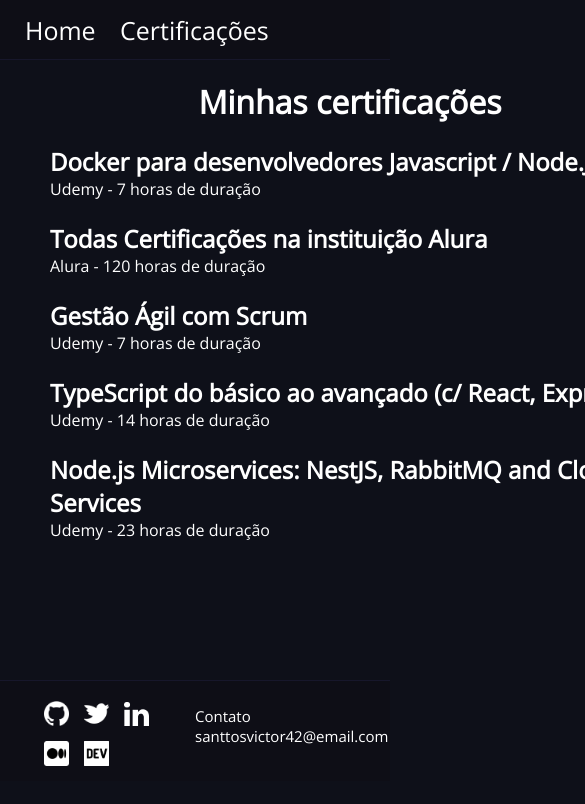
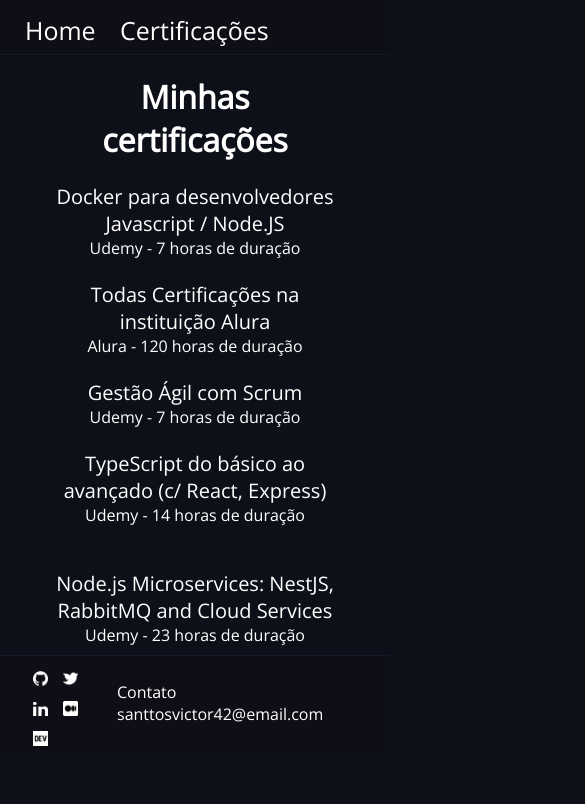
Before and after one commit to vitinhos67/mywebsite-spa, a Vue app: page /certificacoes in a window 390 px wide. Shown: the top 804 px of the page, 585 px wide, since content can reach past the window. Built offline with nearby package versions, Linux system fonts and the light colour scheme.

Commit message:
ajusted responsive css

```diff
--- a/src/App.vue
+++ b/src/App.vue
@@ -17,7 +17,7 @@
 
 <style>
 @import url("https://fonts.googleapis.com/css2?family=Ubuntu+Mono&display=swap");
-
+@import url("https://fonts.googleapis.com/css2?family=Lato:wght@100&family=Open+Sans:wght@300&display=swap");
 * {
   margin: 0;
   padding: 0;
@@ -25,6 +25,7 @@
 }
 
 body {
+  font-family: "Open Sans", sans-serif;
   background-color: #0e1019;
   color: white;
 }
--- a/src/components/CertificationsPage.vue
+++ b/src/components/CertificationsPage.vue
@@ -1,67 +1,67 @@
 <template>
-  <div class="container">
-    <div class="list-cert">
+  <div class="container-cert-pg">
     <h1>Minhas certificações</h1>
     <br />
 
     <div class="grid-cert">
       <span>
-          <h2>
+        <p>
           <a
             class="title"
             href="https://www.udemy.com/certificate/UC-da71dd69-7985-41bd-abed-749281f3bf53/"
             >Docker para desenvolvedores Javascript / Node.JS</a
           >
-          </h2>
-          <span class="instituicao">Udemy - 7 horas de duração</span> <br />
+        </p>
+        <p class="instituicao">Udemy - 7 horas de duração</p>
       </span>
       <br />
       <span>
-          <h2>
+        <p>
           <a
             class="title"
             href="https://cursos.alura.com.br/user/santtosvictor42/fullCertificate/70db4da6ee0f921e52f483d1e34b9bb7"
             >Todas Certificações na instituição Alura</a
           >
-          </h2>
-          <span class="instituicao">Alura - 120 horas de duração</span> <br />
+        </p>
+        <p class="instituicao">Alura - 120 horas de duração</p>
       </span>
       <br />
       <span>
-          <h2>
+        <p>
           <a
             class="title"
             href="https://www.udemy.com/certificate/UC-1c7703e5-ab17-4aa8-9e6b-8297a42cb18f/"
           >
             Gestão Ágil com Scrum</a
           >
-          </h2>
-          <span class="instituicao">Udemy - 7 horas de duração</span> <br />
+        </p>
+        <p class="instituicao">Udemy - 7 horas de duração</p>
       </span>
       <br />
       <span>
-          <h2>
+        <p>
           <a
             class="title"
             href="https://www.udemy.com/certificate/UC-a79cabbe-9419-496e-9b99-dae6897e8316/"
           >
             TypeScript do básico ao avançado (c/ React, Express)</a
           >
-          </h2>
-          <span class="instituicao">Udemy - 14 horas de duração</span> <br />
+        </p>
+        <p class="instituicao">Udemy - 14 horas de duração</p>
+        <br />
       </span>
       <br />
-        <span>
-          <h2>
+      <div style="word-wrap: break-word">
+        <p>
           <a
             class="title"
             href="https://www.udemy.com/certificate/UC-c854b809-c515-448c-875c-dc670547a38a/"
           >
             Node.js Microservices: NestJS, RabbitMQ and Cloud Services</a
           >
-          </h2>
-          <span class="instituicao">Udemy - 23 horas de duração</span> <br />
-        </span>
+        </p>
+        <p class="instituicao">Udemy - 23 horas de duração</p>
+        <br />
       </div>
     </div>
   </div>
@@ -76,30 +76,77 @@
 <style>
 @import url("https://fonts.googleapis.com/css2?family=Lato:wght@100&family=Open+Sans:wght@300&display=swap");
 
-.container {
+.container-cert-pg {
   font-family: "Open Sans", sans-serif;
   margin: 0 auto;
-  width: 700px;
-  height: 620px;
+  width: 100%;
+  word-wrap: break-word;
+  height: 540px;
 }
 
-.container h1 {
+.container-cert-pg h1 {
   padding-top: 20px;
   text-align: center;
 }
 
-.list-cert {
-  text-align: center;
+.grid-cert {
+  width: 250px;
+  margin: 0 auto;
+}
+@media screen and (min-width: 800px) and (max-width: 1200px) {
+  .title {
+    font-size: 25px;
+  }
+  .container-cert-pg {
+    height: 700px;
   }
 
   .grid-cert {
     width: 600px;
-  text-align: left;
     margin: 0 auto;
-  overflow: hidden;
+  }
 }
 
-h3 .title {
-  text-decoration: dotted;
+@media screen and (min-width: 700px) and (max-width: 799px) {
+}
+
+@media screen and (min-width: 600px) and (max-width: 699px) {
+  .title {
+    font-size: 30px;
+  }
+  .container-cert-pg {
+    height: 1100px;
+  }
+}
+@media screen and (min-width: 500px) and (max-width: 599px) {
+  .title {
+    font-size: 30px;
+  }
+  .container-cert-pg {
+    height: 1100px;
+  }
+}
+@media screen and (min-width: 400px) and (max-width: 499px) {
+  .title {
+    font-size: 30px;
+  }
+  .container-cert-pg {
+    height: 1100px;
+  }
+}
+@media screen and (min-width: 300px) and (max-width: 399px) {
+  .container-cert-pg {
+    width: 300px;
+    text-align: center;
+    height: 600px;
+  }
+  .grid-cert {
+    width: 280px;
+    margin: 0 auto;
+  }
+
+  .title {
+    font-size: 20px;
+  }
 }
 </style>
--- a/src/components/FooterVue.vue
+++ b/src/components/FooterVue.vue
@@ -50,7 +50,7 @@
   font-family: "Open Sans", sans-serif;
   background-color: #0e0e16;
   border-top: #17172b 1px solid;
-  height: 100%;
+
   display: flex;
 }
 
@@ -66,7 +66,7 @@
 }
 
 .container-footer {
-  width: 400px;
+  width: 30%;
   height: 100px;
 }
 
@@ -80,72 +80,48 @@
 }
 
 .social-icons-link {
-  width: 55px;
+  width: 45px;
   padding-top: 10px;
   padding-left: 15px;
   filter: invert(1);
 }
 
-@media screen and (min-width: 600px) and (max-width: 699px) {
-  .container-footer {
-    width: 200px;
+@media screen and (min-width: 800px) and (max-width: 1200px) {
+  .contato p {
+    font-size: 25px;
   }
-
-  .social-icons-link {
-    width: 43px;
+  .contato span {
+    font-size: 20px;
   }
 }
 
-@media screen and (max-width: 375px) {
-  .container-footer {
-    width: 200px;
-    font-size: 15px;
+@media screen and (min-width: 700px) and (max-width: 799px) {
+  .social-icons-link {
+    width: 40px;
   }
-  .container-footer a {
-    display: flexbox;
-  }
-
-  .container-footer span {
-    font-size: 13px;
-  }
-
+}
+@media screen and (min-width: 600px) and (max-width: 699px) {
   .social-icons-link {
     width: 40px;
   }
 }
 
-@media screen and (min-width: 700px) and (max-width: 799px) {
-  .footer {
-    width: 100%;
-    height: 150px;
+@media screen and (min-width: 500px) and (max-width: 599px) {
+  .social-icons-link {
+    width: 35px;
   }
 }
 
 @media screen and (min-width: 400px) and (max-width: 499px) {
   .social-icons-link {
-    width: 40px;
-  }
-
-  .container-footer span {
-    font-size: 15px;
+    width: 32px;
   }
 }
 
 @media screen and (min-width: 300px) and (max-width: 399px) {
-  .container-footer {
-    width: 200px;
-  }
-
-  .contato {
-    font-size: 15px;
-  }
-
-  .contato span {
-    font-size: 10;
-  }
-
-  .container-footer img {
-    width: 40px;
+  .social-icons-link {
+    width: 30px;
+    display: inline-flex;
   }
 }
 </style>
--- a/src/components/HomeVue.vue
+++ b/src/components/HomeVue.vue
@@ -145,6 +145,7 @@
   margin: 0%;
   padding: 0%;
 }
+
 p {
   text-align: left;
 }
@@ -163,7 +164,7 @@
 
 .container {
   width: 1150px;
-  height: 900px;
+  height: 850px;
   padding: 30px 0px 0px 20px;
 }
 
@@ -196,6 +197,7 @@
 }
 
 .ref-terminal {
+  font-family: "Ubuntu Mono";
   font-size: 22px;
 }
 
@@ -206,7 +208,7 @@
 @media screen and (min-width: 800px) and (max-width: 1200px) {
   .container {
     width: 600px;
-    height: 1000px;
+    height: 1100px;
   }
 
   .description {
@@ -218,14 +220,14 @@
 @media screen and (min-width: 700px) and (max-width: 799px) {
   .container {
     width: 500px;
-    height: 1150px;
+    height: 1350px;
   }
 }
 
 @media screen and (min-width: 600px) and (max-width: 699px) {
   .container {
     width: 500px;
-    height: 1150px;
+    height: 1450px;
   }
 }
 
@@ -233,7 +235,7 @@
   .container {
     padding: 10px 0px 0px 12px;
     width: 350px;
-    height: 1450px;
+    height: 1900px;
   }
 }
 
@@ -242,7 +244,7 @@
     padding: 10px;
     font-size: 10px;
     width: 400px;
-    height: 860px;
+    height: 1100px;
   }
 
   .ref-terminal {
@@ -258,7 +260,7 @@
     padding: 5px;
     width: 360px;
 
-    height: 1450px;
+    height: 1900px;
   }
 
   .ref-terminal {
@@ -280,24 +282,4 @@
     font-size: 18px;
   }
 }
-
-@media screen and (max-width: 375px) {
-  .container {
-    padding: 10px;
-    width: 300px;
-    height: 1225px;
-  }
-
-  .ref-terminal {
-    font-size: 18px;
-  }
-
-  .container span {
-    font-size: 18px;
-  }
-
-  .description {
-    font-size: 18px;
-  }
-}
 </style>
--- a/src/components/NavBar.vue
+++ b/src/components/NavBar.vue
@@ -1,7 +1,9 @@
 <template>
   <nav class="nav">
     <ul class="nav__wrapper">
-      <li class="nav__item"><a href="/">Home</a></li>
+      <li class="nav__item">
+        <a href="/">Home</a>
+      </li>
       <li class="nav__item certifications">
         <a href="/certificacoes">Certificações</a>
       </li>
@@ -18,7 +20,7 @@
   background-color: #0e0e16;
   display: flex;
   width: 100%;
-  height: 60px;
+  height: 55px;
   border-bottom: #17172b 1px solid;
 }
 
```
Lines whose indentation alone changed are shown as unchanged.
